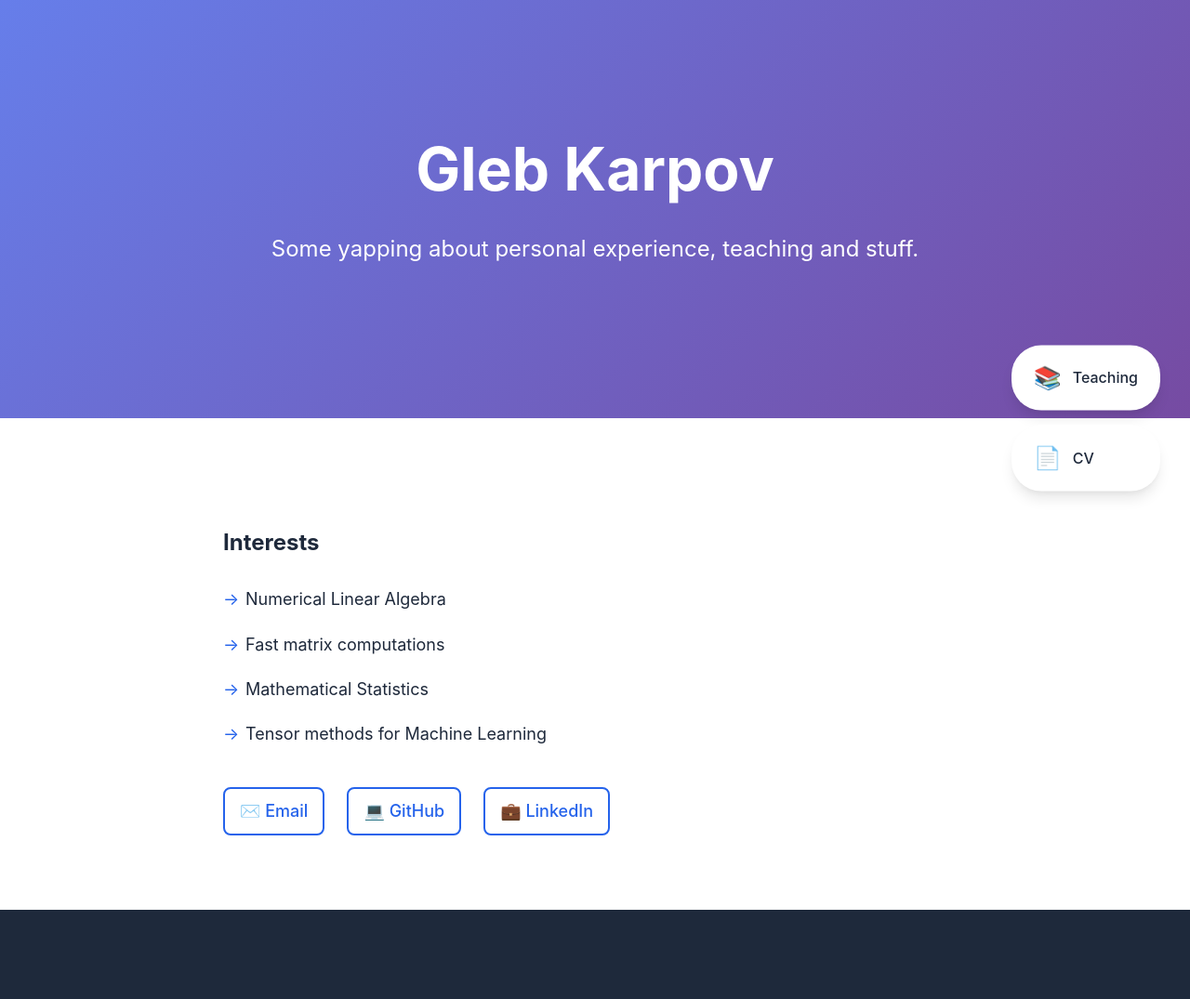
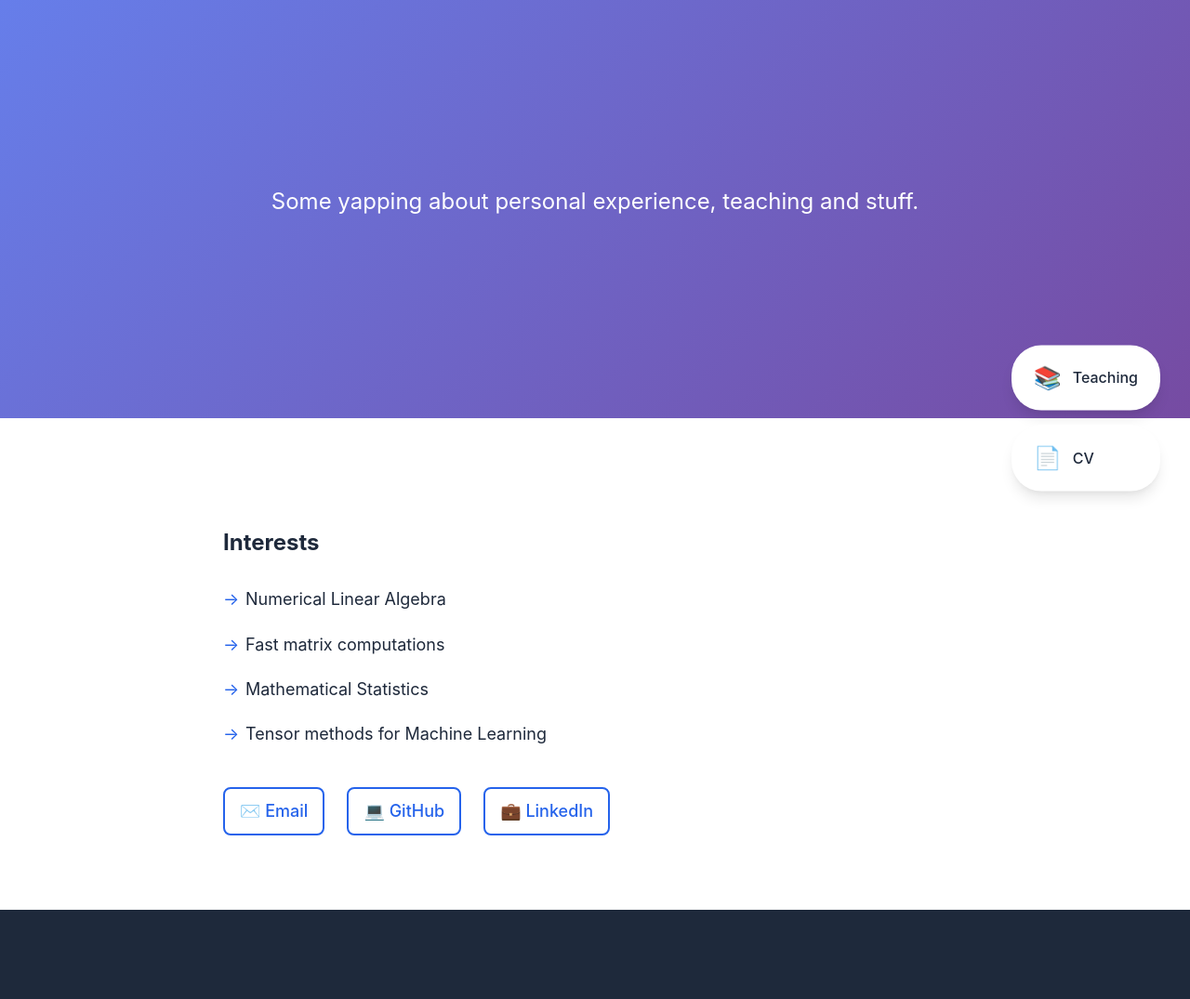
Before and after one commit to glkarpov/glkarpov.github.io, a Jekyll site: the page built from index.html, in a window 1280 px wide. Shown: the whole page at 93% size. Built offline with Jekyll 4.4.1, drawn with Linux system fonts in a browser that asks for light colours.

Commit message:
main page fix

```diff
--- a/index.html
+++ b/index.html
@@ -27,7 +27,9 @@
     <!-- Hero Section -->
     <section class="hero">
         <div class="container">
-            <h1 class="hero-title">Gleb Karpov</h1>
+            {% if site.title %}
+            <h1 class="hero-title">{{ site.title }}</h1>
+            {% endif %}
             <p class="hero-subtitle">{{ site.description | default: "Researcher, Educator, Developer" }}</p>
         </div>
     </section>
```
